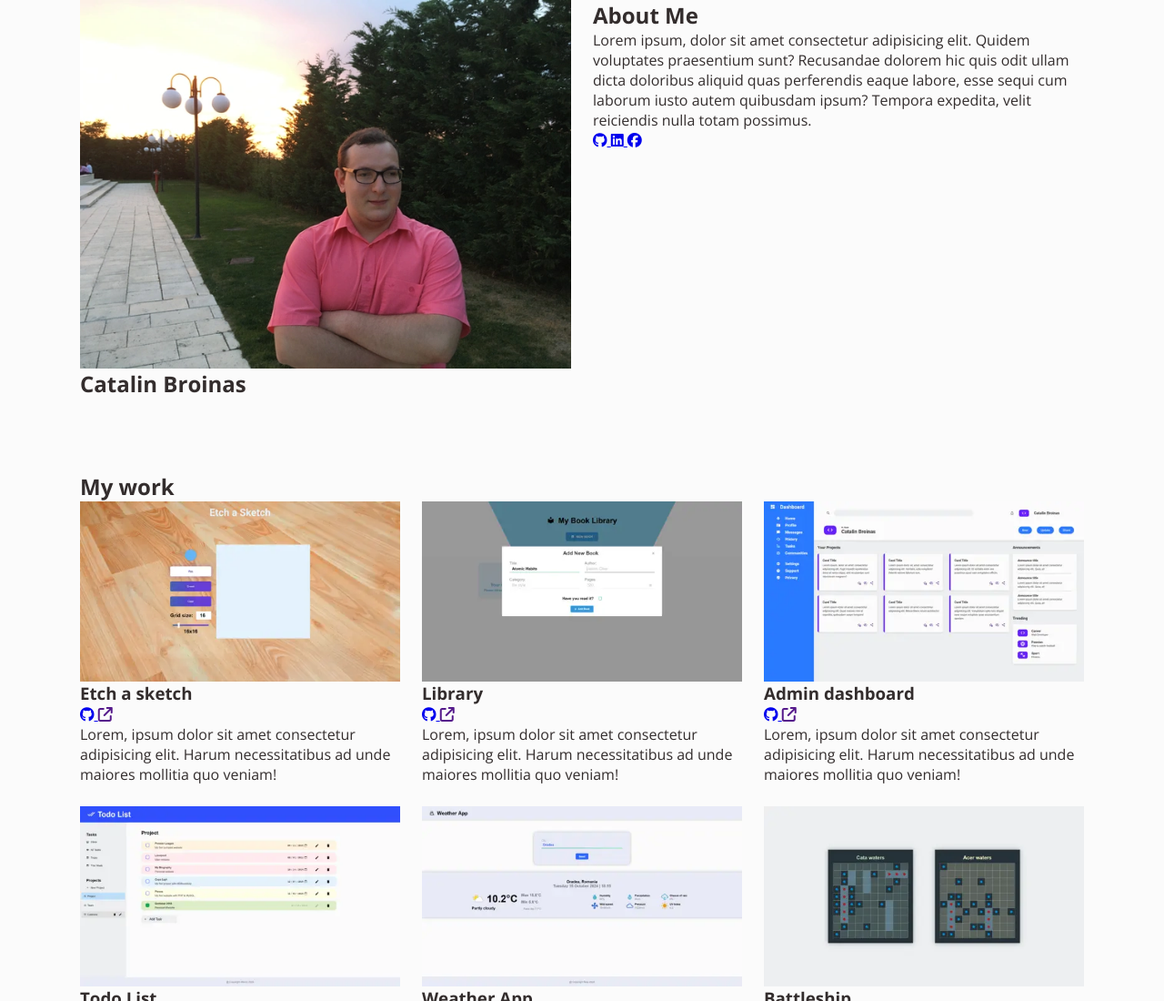
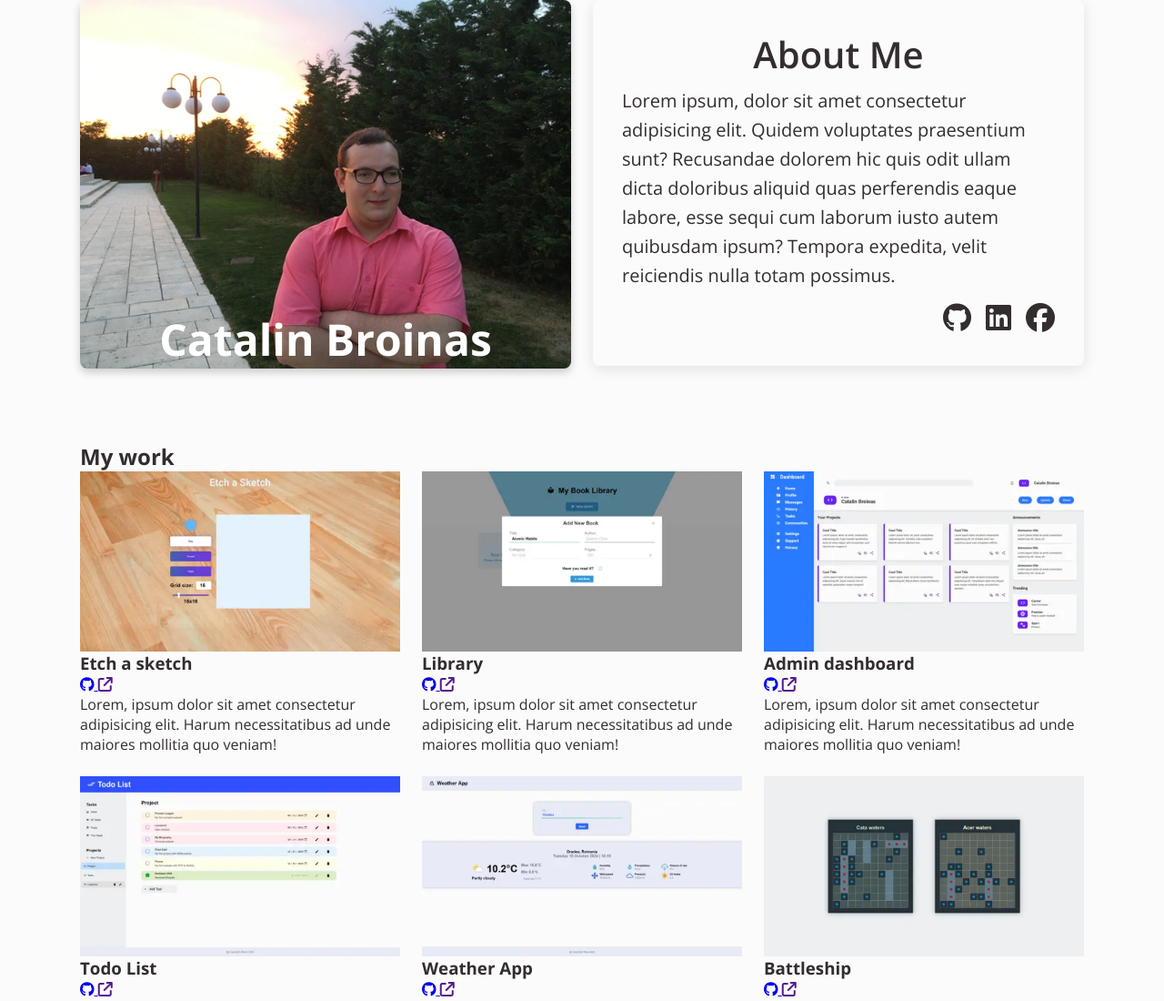
Before and after one commit to catalinbroinas/homepage, a website built with webpack: page src/template.html in a window 1280 px wide. Shown: the top 1100 px of the page at 91% size. Built offline with nearby package versions, Linux system fonts and the light colour scheme.

Commit message:
style(about-me): refine layout, typography and spacing

```diff
--- a/src/css/styles.css
+++ b/src/css/styles.css
@@ -104,6 +104,59 @@ ul {
   display: block;
 }
 
+/* About Me section */
+.about-image {
+  position: relative;
+  text-align: center;
+  align-self: start;
+}
+
+.about-image img {
+  box-shadow: 0px 4px 10px rgba(0, 0, 0, 0.2);
+  border-radius: 8px;
+}
+
+.about-image .title {
+  position: absolute;
+  top: 100%;
+  left: 50%;
+  transform: translate(-50%, -100%);
+  color: var(--primary-color);
+  font-size: 3rem;
+  font-weight: 700;
+  text-align: center;
+  width: 100%;
+}
+
+.about-text .card {
+  color: var(--main-color);
+}
+
+.about-text .card-title {
+  font-size: 2.5rem;
+  text-align: center;
+  font-weight: 600;
+  margin: 0 0 0.5rem;
+}
+
+.about-text .card-text {
+  font-size: 1.25rem;
+  line-height: 2rem;
+  font-weight: 400;
+  margin: 0 0 0.5rem;
+}
+
+.about-text .card-links {
+  display: flex;
+  justify-content: center;
+  gap: 1rem;
+  font-size: 2rem;
+}
+
+.about-text .card-link .card-icon {
+  color: var(--main-color);
+}
+
 /* Medium devices */
 @media (min-width: 768px) {
   .container {
@@ -119,6 +172,16 @@ ul {
   .my-work .grid,
   .contact .grid {
     grid-template-columns: 1fr 1fr;
+  }
+
+  .about-text .card {
+    box-shadow: 0px 4px 15px rgba(0, 0, 0, 0.1);
+    padding: 2rem;
+    border-radius: 8px;
+  }
+
+  .about-text .card-links {
+    justify-content: end;
   }
 }
 
--- a/src/template.html
+++ b/src/template.html
@@ -49,7 +49,7 @@
                   class="card-link"
                   aria-label="Open gitHub profile in a new tab"
                 >
-                  <i class="fa-brands fa-github"></i>
+                  <i class="fa-brands fa-github card-icon"></i>
                 </a>
 
                 <a
@@ -59,7 +59,7 @@
                   class="card-link"
                   aria-label="Open gitHub profile in a new tab"
                 >
-                  <i class="fa-brands fa-linkedin"></i>
+                  <i class="fa-brands fa-linkedin card-icon"></i>
                 </a>
 
                 <a
@@ -69,7 +69,7 @@
                   class="card-link"
                   aria-label="Open gitHub profile in a new tab"
                 >
-                  <i class="fa-brands fa-facebook"></i>
+                  <i class="fa-brands fa-facebook card-icon"></i>
                 </a>
               </div>
             </article>
```
